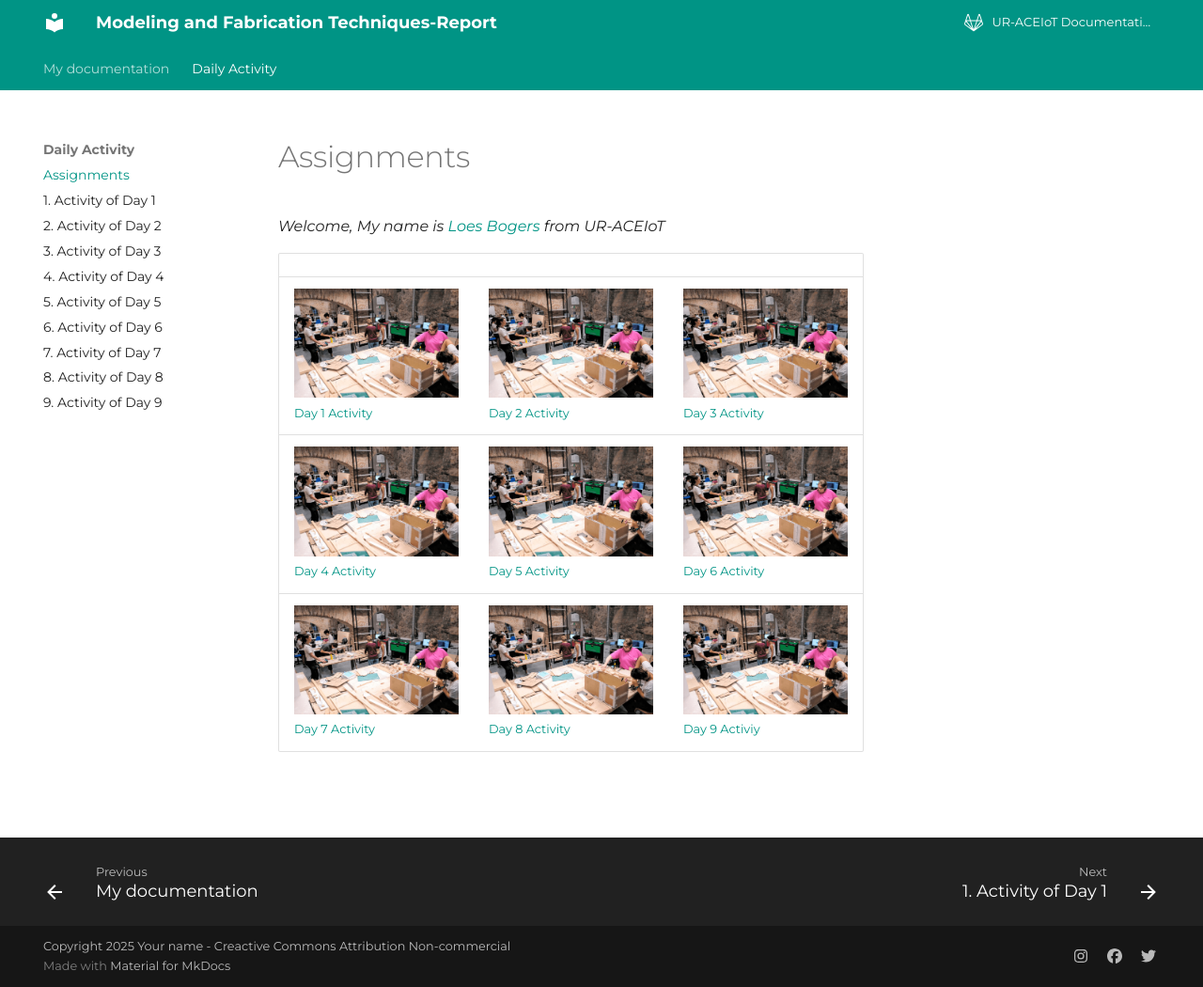
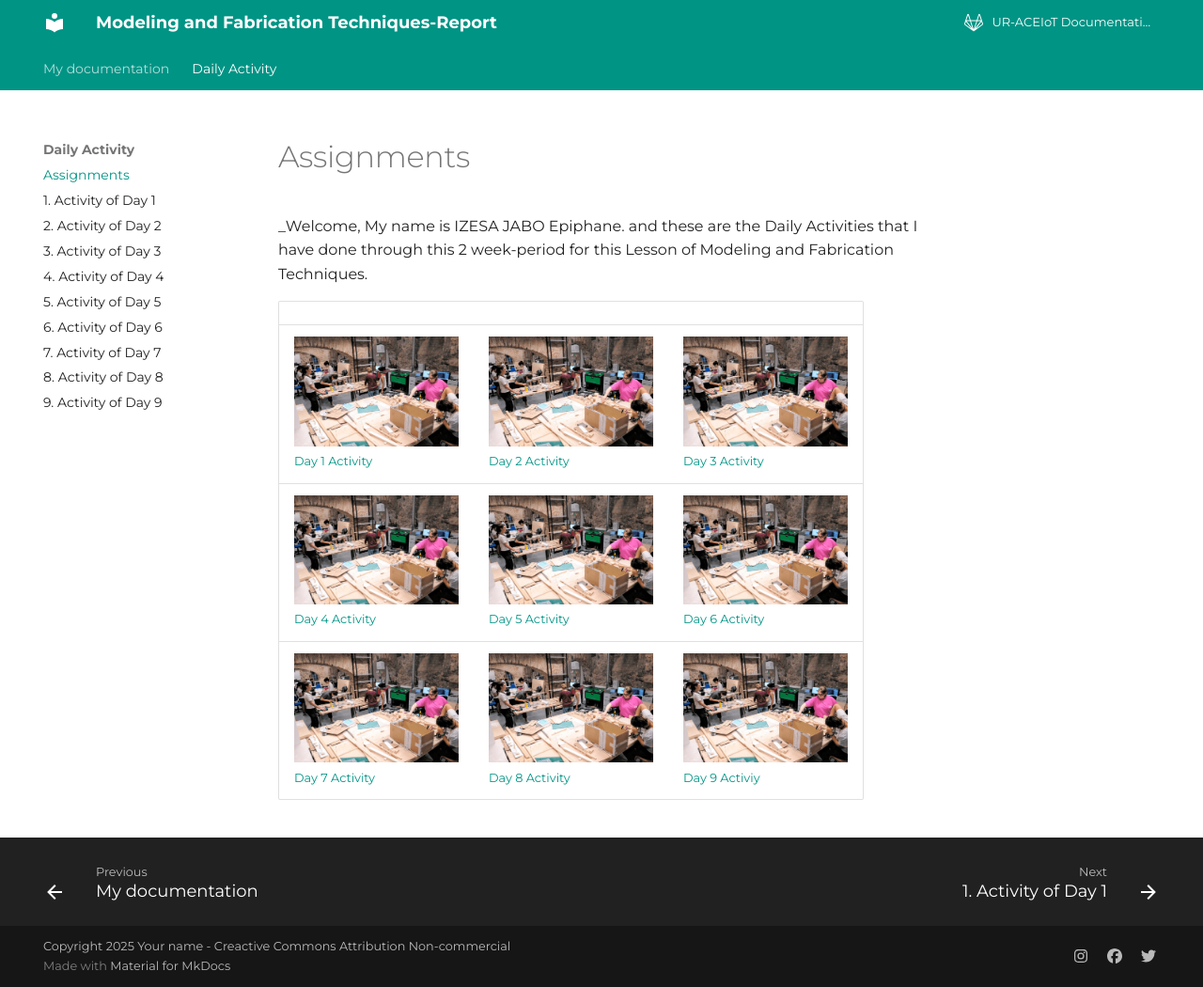
Before and after one commit to izesa/Modeling-and-Fabrication-Techniques, an MkDocs documentation site: the page built from docs/Daily-Activity/index.md, in a window 1280 px wide and 1050 px high. Shown: the whole window at 94% size. Built offline with MkDocs 1.6.1 and Material for MkDocs 9.7.7, drawn with Linux system fonts in a browser that asks for light colours.

Commit message:
modified:   docs/Daily-Activity/index.md

```diff
--- a/docs/Daily-Activity/index.md
+++ b/docs/Daily-Activity/index.md
@@ -4,7 +4,7 @@ glightbox: false
 
 # Assignments
 
-_Welcome, My name is [Loes Bogers](https://class.textile-academy.org/2020/loes.bogers/) from UR-ACEIoT_
+_Welcome, My name is IZESA JABO Epiphane. and these are the Daily Activities that I have done through this 2 week-period for this Lesson of Modeling and Fabrication Techniques.
 
 
 ||||
```
